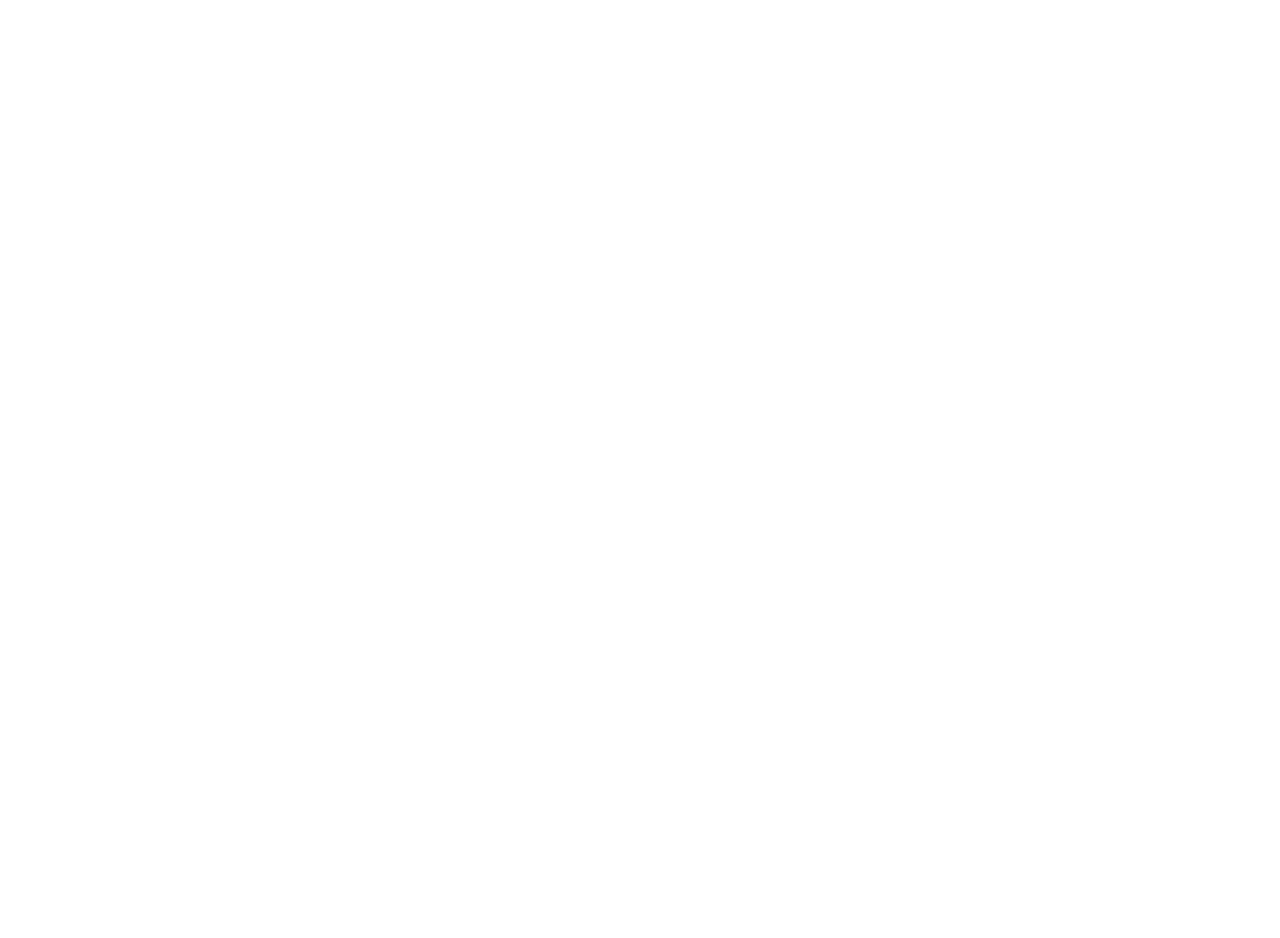
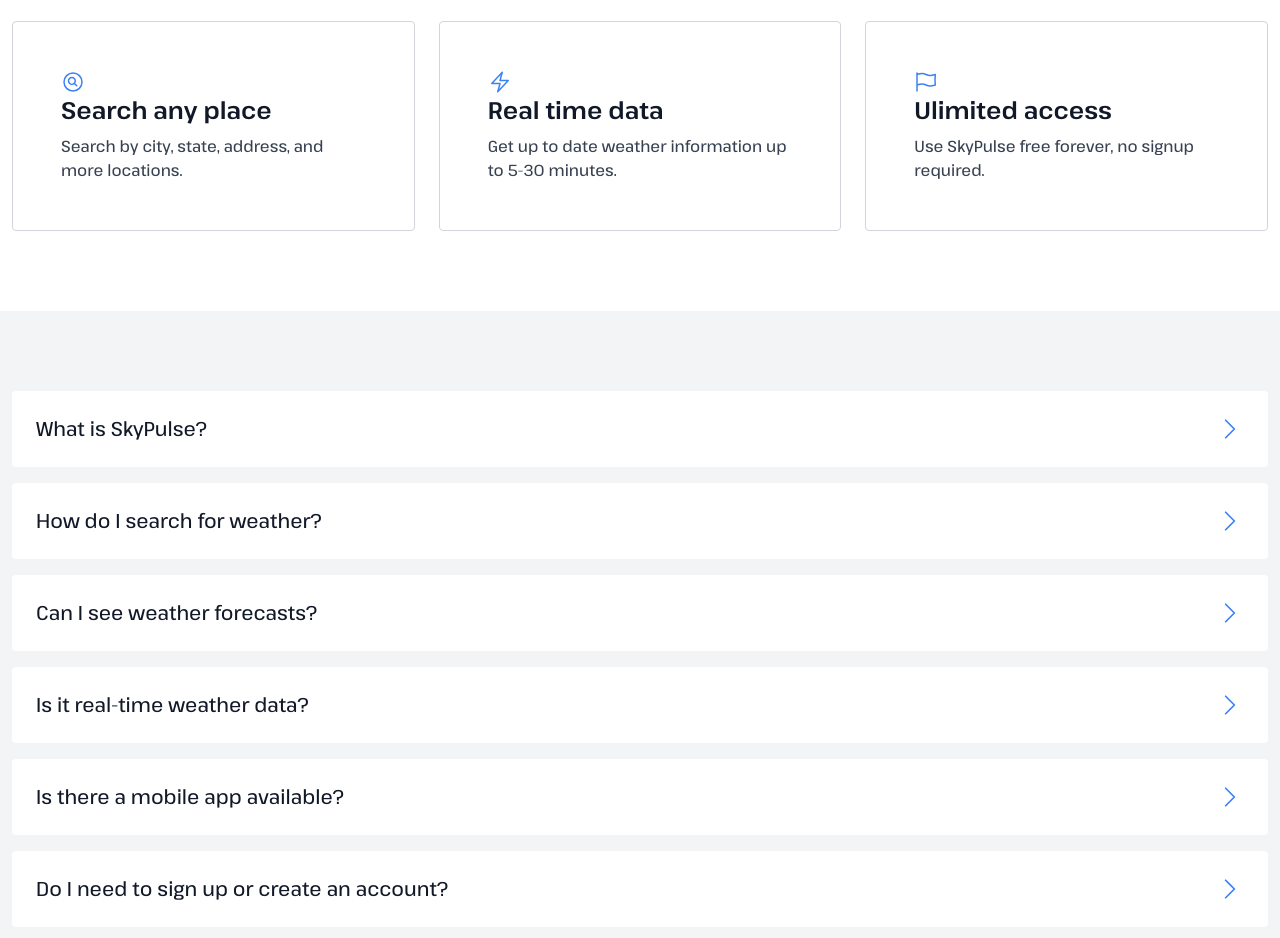
Before and after one commit to ManavJoshi111/SkyPulse, a Next.js app: page / in a window 1280 px wide. Shown: the part 640-1578 px from the top of the page. Before the commit the page ends 800 px from the top, so only its background shows below. Built offline with nearby package versions, Linux system fonts and the light colour scheme.

Commit message:
Added landing page content

```diff
--- a/components/navigation/Header.js
+++ b/components/navigation/Header.js
@@ -37,7 +37,7 @@
     }, [router.events])
 
     return (
-        <header className="relative px-3 border-b border-gray-300">
+        <header className="relative sticky top-0 px-3 bg-white border-b border-gray-300 z-20">
             <div className="max-w-screen-xl mx-auto py-5 flex justify-between items-center">
                 <Link className="flex items-center gap-2 text-2xl font-semibold text-gray-900" href="/">
                     <svg className="w-6 h-6" xmlns="http://www.w3.org/2000/svg" fill="none" viewBox="0 0 24 24" strokeWidth="1.5" stroke="currentColor">
--- a/components/navigation/MobileMenu.js
+++ b/components/navigation/MobileMenu.js
@@ -7,14 +7,14 @@
             <div className="md:hidden fixed top-0 left-0 h-20 w-full bg-gray-900/30 z-20" onClick={() => toggleMobileMenu()}></div>
             <div className="md:hidden fixed top-20 left-0 h-screen w-full bg-gray-900/30 z-20" onClick={() => toggleMobileMenu()}></div>
             <div className="md:hidden fixed top-0 right-0 w-52 h-20 bg-white border-l border-gray-300 z-20">
-                <button className="fixed top-8 right-3 w-6 h-6 text-gray-700 hover:text-gray-900" onClick={() => toggleMobileMenu()} aria-label="Close menu">
+                <button className="fixed top-8 right-3 w-6 h-6 text-gray-900" onClick={() => toggleMobileMenu()} aria-label="Close menu">
                     <svg className="w-6 h-6" xmlns="http://www.w3.org/2000/svg" fill="none" viewBox="0 0 24 24" strokeWidth="1.5" stroke="currentColor">
                         <path strokeLinecap="round" strokeLinejoin="round" d="M6 18L18 6M6 6l12 12" />
                     </svg>
                 </button>
             </div>
             <div className="md:hidden fixed top-20 right-0 w-52 h-screen bg-white border-l border-gray-300 z-20">
-                <ul className="text-lg text-gray-700 hover:text-gray-900">
+                <ul>
                     <li>
                         <div className="ml-6">
                             <SecondaryLink text="Search" href="/" />
--- /dev/null
+++ b/data/faq.json
@@ -0,0 +1,26 @@
+[
+    {
+        "question": "What is SkyPulse?",
+        "answer": "SkyPulse is a user-friendly weather application designed to provide you with up-to-date weather information for any location. It's your go-to source for accurate and real-time weather data."
+    },
+    {
+        "question": "How do I search for weather?",
+        "answer": "To check the weather for any city or ZIP code, simply enter the location in the search bar at the top of the page. Our app will instantly fetch and display the latest weather conditions for you."
+    },
+    {
+        "question": "Can I see weather forecasts?",
+        "answer": "Yes, SkyPulse offers detailed weather forecasts, including temperature highs and lows, precipitation forecasts, and weather icons, so you can plan ahead with confidence."
+    },
+    {
+        "question": "Is it real-time weather data?",
+        "answer": "Yes, SkyPulse provides real-time weather data, ensuring that you have access to the most current information about the weather conditions in your selected area."
+    },
+    {
+        "question": "Is there a mobile app available?",
+        "answer": "While we currently offer SkyPulse as a web application, we are actively working on a mobile app for even more convenience on the go. Stay tuned for updates."
+    },
+    {
+        "question": "Do I need to sign up or create an account?",
+        "answer": "No, SkyPulse values your privacy and convenience. You can use our weather services without the need to sign up or create an account. Just visit our website and start checking the weather instantly."
+    }
+]
--- a/pages/index.js
+++ b/pages/index.js
@@ -1,10 +1,14 @@
+import { useState } from "react";
 import Head from "next/head";
 import Image from "next/image";
 import PrimaryLayout from "../components/layouts/PrimaryLayout";
 import SearchForm from "../components/forms/SearchForm";
 import sky from "public/images/sky.jpg";
+import faqData from '../data/faq.json';
 
 export default function Home() {
+    const [howItWorks, setHowItWorks] = useState(null);
+
     return (
         <>
             <Head>
@@ -13,6 +17,7 @@
                 <meta name="viewport" content="width=device-width, initial-scale=1" />
             </Head>
             <PrimaryLayout content={
+                <>
                     <section className="relative">
                         <Image className="absolute h-full w-full object-cover -z-10" src={sky} alt="Sky background" />
                         <div className="px-3 z-10">
@@ -24,6 +29,69 @@
                             </div>
                         </div>
                     </section>
+                    <section className="px-3">
+                        <div className="max-w-screen-xl mx-auto py-20">
+                            <ul className="grid md:grid-cols-3 gap-6">
+                                <li className="p-12 border border-gray-300 rounded">
+                                    <svg className="w-6 h-6 text-blue-500" xmlns="http://www.w3.org/2000/svg" fill="none" viewBox="0 0 24 24" strokeWidth="1.5" stroke="currentColor">
+                                        <path strokeLinecap="round" strokeLinejoin="round" d="M15.75 15.75l-2.489-2.489m0 0a3.375 3.375 0 10-4.773-4.773 3.375 3.375 0 004.774 4.774zM21 12a9 9 0 11-18 0 9 9 0 0118 0z" />
+                                    </svg>
+                                    <h2 className="text-2xl font-semibold mb-2 text-gray-900">
+                                        Search any place
+                                    </h2>
+                                    <p className="text-gray-700">
+                                        Search by city, state, address, and more locations.
+                                    </p>
+                                </li>
+                                <li className="p-12 border border-gray-300 rounded">
+                                    <svg className="w-6 h-6 text-blue-500" xmlns="http://www.w3.org/2000/svg" fill="none" viewBox="0 0 24 24" strokeWidth="1.5" stroke="currentColor">
+                                        <path strokeLinecap="round" strokeLinejoin="round" d="M3.75 13.5l10.5-11.25L12 10.5h8.25L9.75 21.75 12 13.5H3.75z" />
+                                    </svg>
+                                    <h2 className="text-2xl font-semibold mb-2 text-gray-900">
+                                        Real time data
+                                    </h2>
+                                    <p className="text-gray-700">
+                                        Get up to date weather information up to 5-30 minutes.
+                                    </p>
+                                </li>
+                                <li className="p-12 border border-gray-300 rounded">
+                                    <svg className="w-6 h-6 text-blue-500" xmlns="http://www.w3.org/2000/svg" fill="none" viewBox="0 0 24 24" strokeWidth="1.5" stroke="currentColor">
+                                        <path strokeLinecap="round" strokeLinejoin="round" d="M3 3v1.5M3 21v-6m0 0l2.77-.693a9 9 0 016.208.682l.108.054a9 9 0 006.086.71l3.114-.732a48.524 48.524 0 01-.005-10.499l-3.11.732a9 9 0 01-6.085-.711l-.108-.054a9 9 0 00-6.208-.682L3 4.5M3 15V4.5" />
+                                    </svg>
+                                    <h2 className="text-2xl font-semibold mb-2 text-gray-900">
+                                        Ulimited access
+                                    </h2>
+                                    <p className="text-gray-700">
+                                        Use SkyPulse free forever, no signup required.
+                                    </p>
+                                </li>
+                            </ul>
+                        </div>
+                    </section>
+                    <section className="px-3 bg-gray-100">
+                        <div className="max-w-screen-xl mx-auto py-20">
+                            <ul className="space-y-4">
+                                {faqData.map((qa) => {
+                                    return (
+                                        <li className="p-6 bg-white rounded cursor-pointer" onClick={() => setHowItWorks(howItWorks !== qa.question ? qa.question : null)}>
+                                            <div className="flex justify-between items-center gap-4">
+                                                <p className="text-xl text-gray-900">
+                                                    {qa.question}
+                                                </p>
+                                                <svg class={`${howItWorks === qa.question && "rotate-90"} w-7 h-7 text-blue-500 transition`} xmlns="http://www.w3.org/2000/svg" fill="none" viewBox="0 0 24 24" strokeWidth="1.5" stroke="currentColor">
+                                                    <path strokeLinecap="round" strokeLinejoin="round" d="M8.25 4.5l7.5 7.5-7.5 7.5" />
+                                                </svg>
+                                            </div>
+                                            <p className={`${howItWorks === qa.question ? "block" : "hidden"} mt-2 text-sm text-gray-500`}>
+                                                {qa.answer}
+                                            </p>
+                                        </li>
+                                    )
+                                })}
+                            </ul>
+                        </div>
+                    </section>
+                </>
             }/>
         </>
     )
```
Lines whose indentation alone changed are shown as unchanged.
